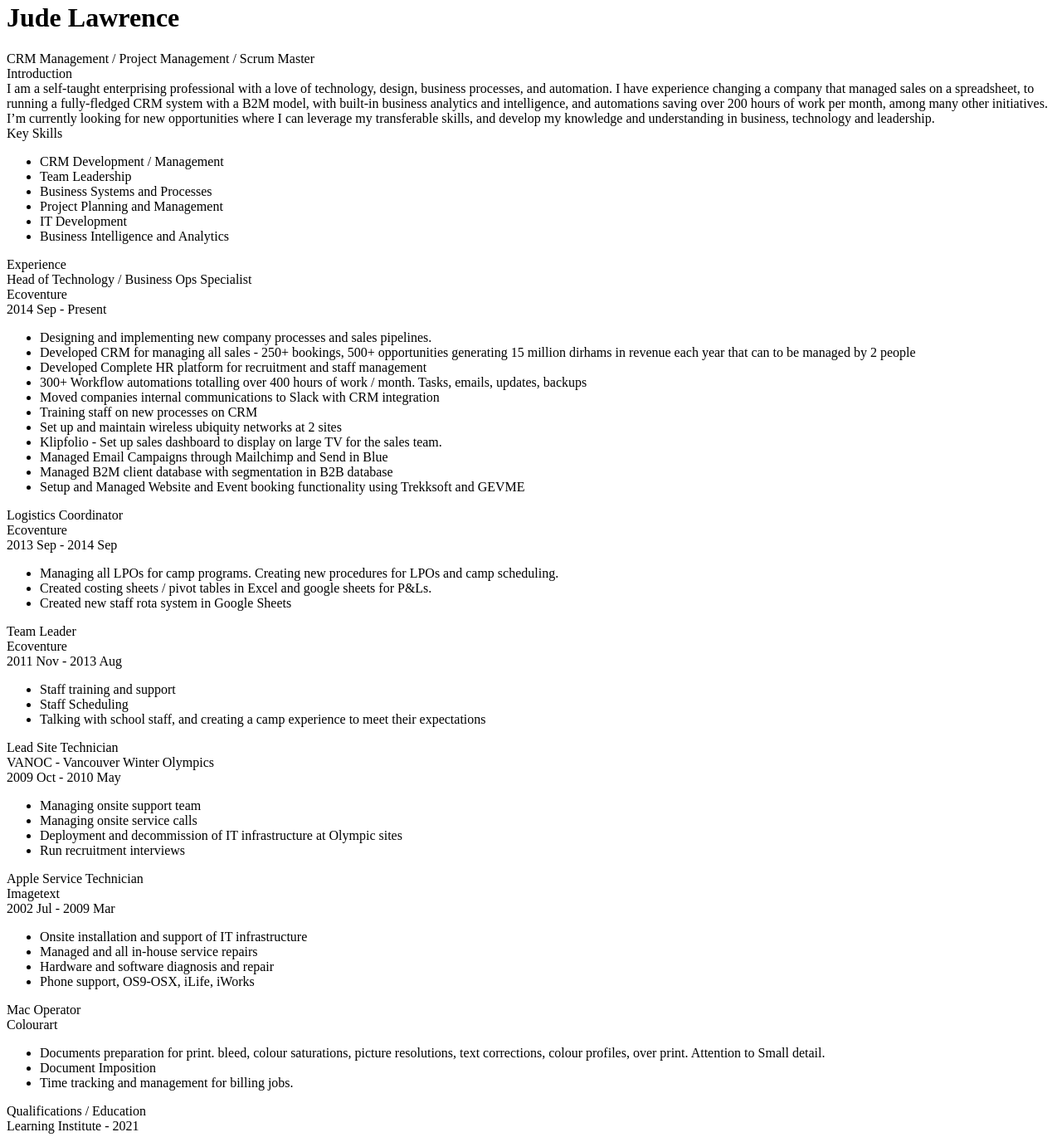
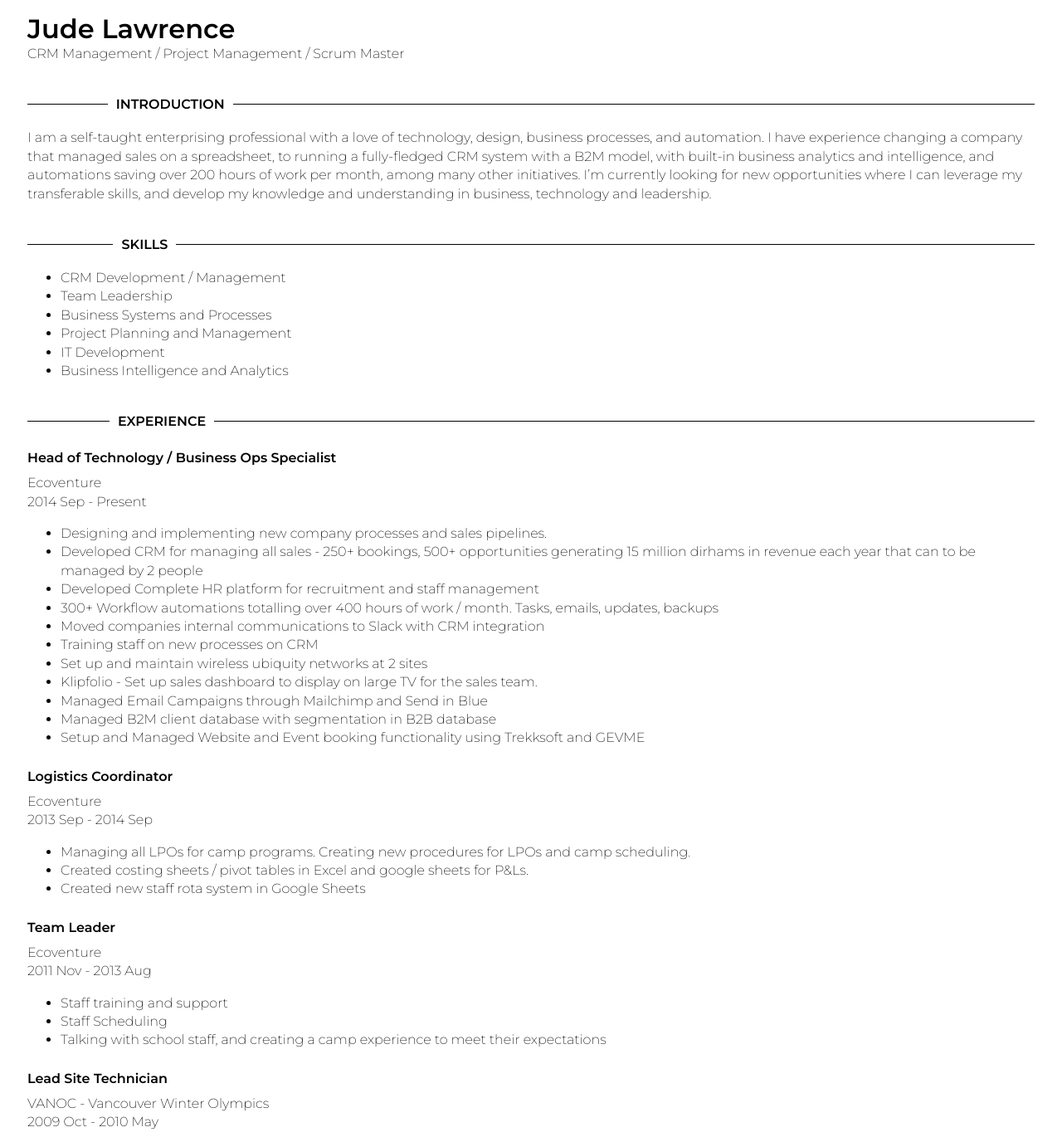
Before and after one commit to JudeLawrence/JudeLawrence.github.io, a plain HTML site: page index.html in a window 1280 px wide. Shown: the part 18-1394 px from the top of the page at 83% size. Drawn offline with Linux system fonts and the light colour scheme.

Commit message:
Basic Styling
Added font and basic layout

```diff
--- a/index.html
+++ b/index.html
@@ -1,12 +1,83 @@
 <!DOCTYPE html>
 <html>
+
+	<head>
+		<link rel="preconnect" href="https://fonts.gstatic.com">
+		<link href="https://fonts.googleapis.com/css2?family=Montserrat:wght@200;600&display=swap" rel="stylesheet">
+
+
+		<style type="text/css" media="screen">
+			body{
+				font-family: "Montserrat", sans-serif;
+				padding: 25px;
+			}
+
+			.section-title-section{
+				display: flex;
+				align-items: center;
+				align-content: ;
+				margin: 40px 0 20px 0;
+			}
+
+			.hr-line-right{
+				margin-left: 10px;
+				height: 1px;
+				width: 100%;
+				background: black;
+			}
+
+			.hr-line-left{
+				margin-right: 10px;
+				height: 1px;
+				width: 10%;
+				background: black;
+			}
+
+			.section-title{
+				font-weight: 600;
+				text-transform: uppercase;
+			}
+
+			.text-light{
+				line-height: 1.4;
+				font-weight: 200;
+			}
+
+			.job-title{
+				font-weight: 600;
+				margin: 25px 0 10px 0;
+			}
+
+			.company{
+				line-height: 1.4;
+				font-weight: 200;
+			}
+
+			.time-at-job{
+				line-height: 1.4;
+				font-weight: 200;
+			}
+
+			.institute{
+				font-weight: 600;
+			}
+
+			h1{
+				margin: 0;
+			}
+		</style>
+
+	</head>
+
 	<body>
 		<h1>Jude Lawrence</h1>
-		<div class='title'>CRM Management / Project Management / Scrum Master</div>
+		<div class="title text-light">CRM Management / Project Management / Scrum Master</div>
 
 		<div section="description">
-			<div class='section-title'>Introduction</div>
-			<div class='text-block'>
+			<div class="section-title-section">
+				<div class="hr-line-left"></div><div class="section-title">Introduction</div><div class="hr-line-right"></div>
+			</div><!-- section-title-section -->
+			<div class="text-light">
 				I am a self-taught enterprising professional with a love of technology, design, business processes, and automation.
 				I have experience changing a company that managed sales on a spreadsheet, to running a fully-fledged CRM system with a B2M model,
 				with built-in business analytics and intelligence, and automations saving over 200 hours of work per month, among many other initiatives.
@@ -16,9 +87,11 @@
 		</div><!-- Section .description -->
 
 		<section class="skills">
-			<div class='section-title'>Key Skills</div>
-			<div class=''>
-				<ul>
+			<div class="section-title-section">
+				<div class="hr-line-left"></div><div class="section-title">Skills</div><div class="hr-line-right"></div>
+			</div><!-- section-title-section -->
+			<div class="">
+				<ul class="text-light">
 					<li>CRM Development / Management</li>
 					<li>Team Leadership</li>
 					<li>Business Systems and Processes</li>
@@ -30,13 +103,15 @@
 		</div><!-- Section .skills -->
 
 		<section class="experience">
-		<div class='section-title'>Experience</div>
-		<div class='job'>
-			<div class='job-title'>Head of Technology / Business Ops Specialist</div>
-			<div class='company'>Ecoventure</div>
-			<div class='time-at-job'>2014 Sep - Present</div>
-			<div class='job-description'>
-				<ul>
+		<div class="section-title-section">
+				<div class="hr-line-left"></div><div class="section-title">Experience</div><div class="hr-line-right"></div>
+			</div><!-- section-title-section -->
+		<div class="job">
+			<div class="job-title">Head of Technology / Business Ops Specialist</div>
+			<div class="company">Ecoventure</div>
+			<div class="time-at-job">2014 Sep - Present</div>
+			<div class="job-description">
+				<ul class="text-light">
 			    	<li>Designing and implementing new company processes and sales pipelines.</li>
 					<li>Developed CRM for managing all sales - 250+ bookings, 500+ opportunities generating 15 million dirhams in revenue each year that can to be managed by 2 people</li>
 					<li>Developed Complete HR platform for recruitment and staff management</li>
@@ -52,12 +127,12 @@
 			</div><!-- .job-description -->
 		</div><!-- .job -->
 
-		<div class='job'>
-			<div class='job-title'>Logistics Coordinator</div>
-			<div class='company'>Ecoventure</div>
-			<div class='time-at-job'>2013 Sep - 2014 Sep</div>
-			<div class='job-description'>
-				<ul>
+		<div class="job">
+			<div class="job-title">Logistics Coordinator</div>
+			<div class="company">Ecoventure</div>
+			<div class="time-at-job">2013 Sep - 2014 Sep</div>
+			<div class="job-description">
+				<ul class="text-light">
 					<li>Managing all LPOs for camp programs. Creating new procedures for LPOs and camp scheduling.</li>
 					<li>Created costing sheets / pivot tables in Excel and google sheets for P&Ls.</li>
 					<li>Created new staff rota system in Google Sheets</li>
@@ -65,12 +140,12 @@
 			</div><!-- .job-description -->
 		</div><!-- .job -->
 
-		<div class='job'>
-		<div class='job-title'>Team Leader</div>
-		<div class='company'>Ecoventure</div>
-		<div class='time-at-job'>2011 Nov - 2013 Aug</div>
-		<div class='job-description'>
-			<ul>
+		<div class="job">
+		<div class="job-title">Team Leader</div>
+		<div class="company">Ecoventure</div>
+		<div class="time-at-job">2011 Nov - 2013 Aug</div>
+		<div class="job-description">
+			<ul class="text-light">
 				<li>Staff training and support</li>
 				<li>Staff Scheduling</li>
 				<li>Talking with school staff, and creating a camp experience to meet their expectations</li>
@@ -78,12 +153,12 @@
 		</div><!-- .job-description -->
 		</div><!-- .job -->
 
-		<div class='job'>
-			<div class='job-title'>Lead Site Technician</div>
-			<div class='company'>VANOC - Vancouver Winter Olympics</div>
-			<div class='time-at-job'>2009 Oct - 2010 May</div>
-			<div class='job-description'>
-			    <ul>
+		<div class="job">
+			<div class="job-title">Lead Site Technician</div>
+			<div class="company">VANOC - Vancouver Winter Olympics</div>
+			<div class="time-at-job">2009 Oct - 2010 May</div>
+			<div class="job-description">
+			    <ul class="text-light">
 					<li>Managing onsite support team</li>
 					<li>Managing onsite service calls</li>
 					<li>Deployment and decommission of IT infrastructure at Olympic sites</li>
@@ -93,12 +168,12 @@
 		</div><!-- .job -->
 
 
-		<div class='job'>
-			<div class='job-title'>Apple Service Technician </div>
-			<div class='company'>Imagetext</div>
-			<div class='time-at-job'>2002 Jul - 2009 Mar</div>
-			<div class='job-description'>
-			    <ul>
+		<div class="job">
+			<div class="job-title">Apple Service Technician </div>
+			<div class="company">Imagetext</div>
+			<div class="time-at-job">2002 Jul - 2009 Mar</div>
+			<div class="job-description">
+			    <ul class="text-light">
 			        <li>Onsite installation and support of IT infrastructure</li>
 					<li>Managed and all in-house service repairs</li>
 					<li>Hardware and software diagnosis and repair</li>
@@ -107,12 +182,12 @@
 			</div><!-- .job-description -->
 		</div><!-- .job -->
 
-		<div class='job'>
-			<div class='job-title'>Mac Operator</div>
-			<div class='company'>Colourart</div>
-			<div class='time-at-job'></div>
-			<div class='job-description'>
-				<ul>
+		<div class="job">
+			<div class="job-title">Mac Operator</div>
+			<div class="company">Colourart</div>
+			<div class="time-at-job"></div>
+			<div class="job-description">
+				<ul class="text-light">
 					<li>Documents preparation for print. bleed, colour saturations, picture resolutions, text corrections, colour profiles, over print. Attention to Small detail.</li>
 					<li>Document Imposition</li>
 					<li>Time tracking and management for billing jobs.</li>
@@ -123,27 +198,29 @@
 		</div><!-- .experience -->
 
 		<section class="education">
-			<div class='section-title'>Qualifications / Education</div>
+			<div class="section-title-section">
+				<div class="hr-line-left"></div><div class="section-title">Qualifications</div><div class="hr-line-right"></div>
+			</div><!-- section-title-section -->
 
 			<div class="institute">Learning Institute - 2021</div>
-			<ul>
+			<ul class="text-light">
 				<li>Certified SAFe® 5 Scrum Master</li>
 			</ul>
 
 			<div class="institute">Apple Certifications - 2002 to 2012</div>
-			<ul>
+			<ul class="text-light">
 				<li>Certified Apple Service Technician 2002-2012 </li>
 				<li>Certified Apple Server Technician 2008-2010 </li>
 				<li>Certified Final Cut Pro Expert 2009-2010</li>
 			</ul>
 
 			<div class="institute">Auckland Institute of Technology -  1998 to 1999</div>
-			<ul>
+			<ul class="text-light">
 				<li>Pre-Trade Electrical Diploma</li>
 			</ul>
 
 			<div class="institute">Mount Roskill Grammar -  1993-1997</div>
-			<ul>
+			<ul class="text-light">
 				<li>6th Form Certificate - IT, Graphic Design, Maths, English, Physics</li>
 			</ul>
 		</div><!-- Section .education -->
```
